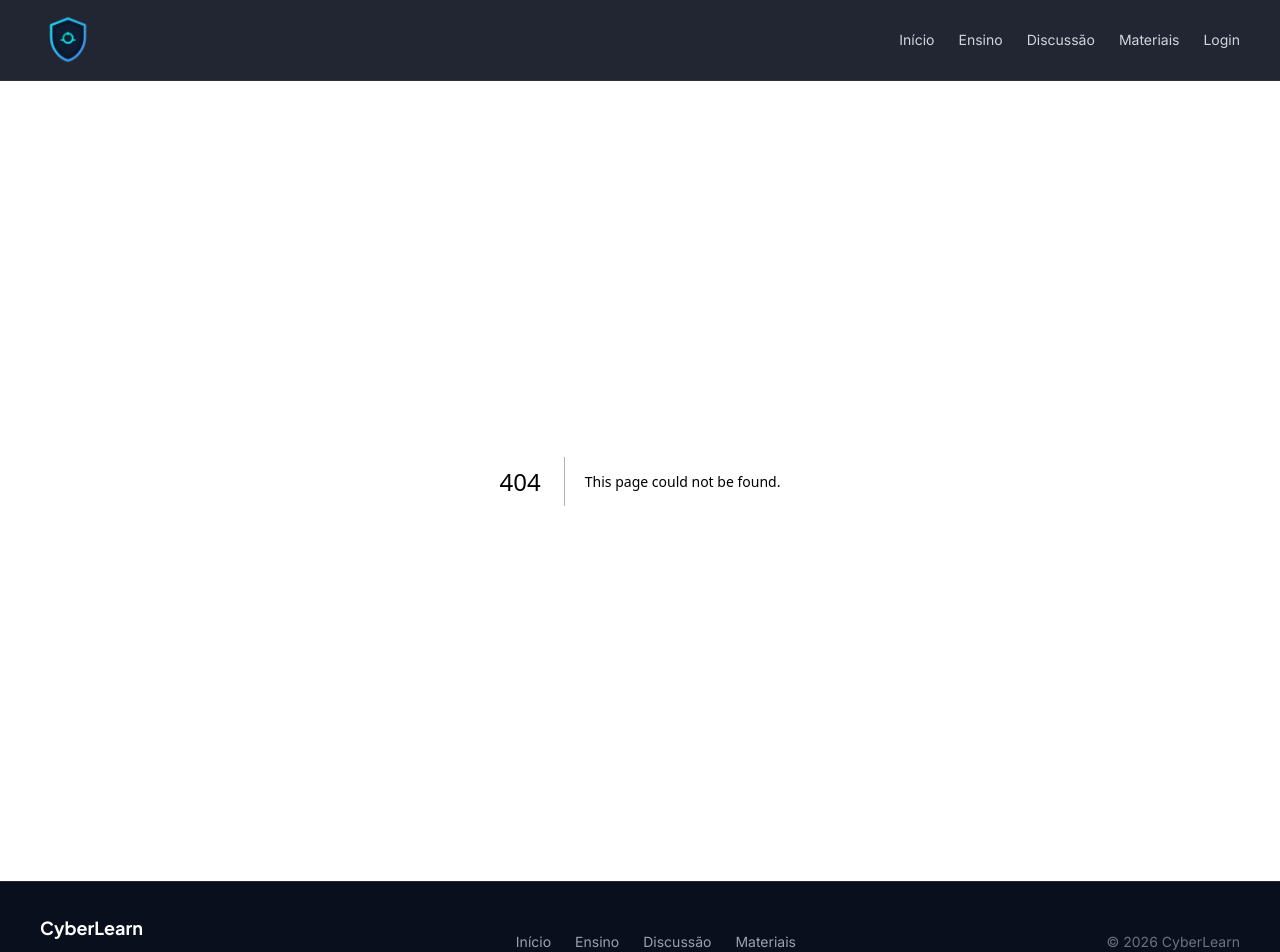
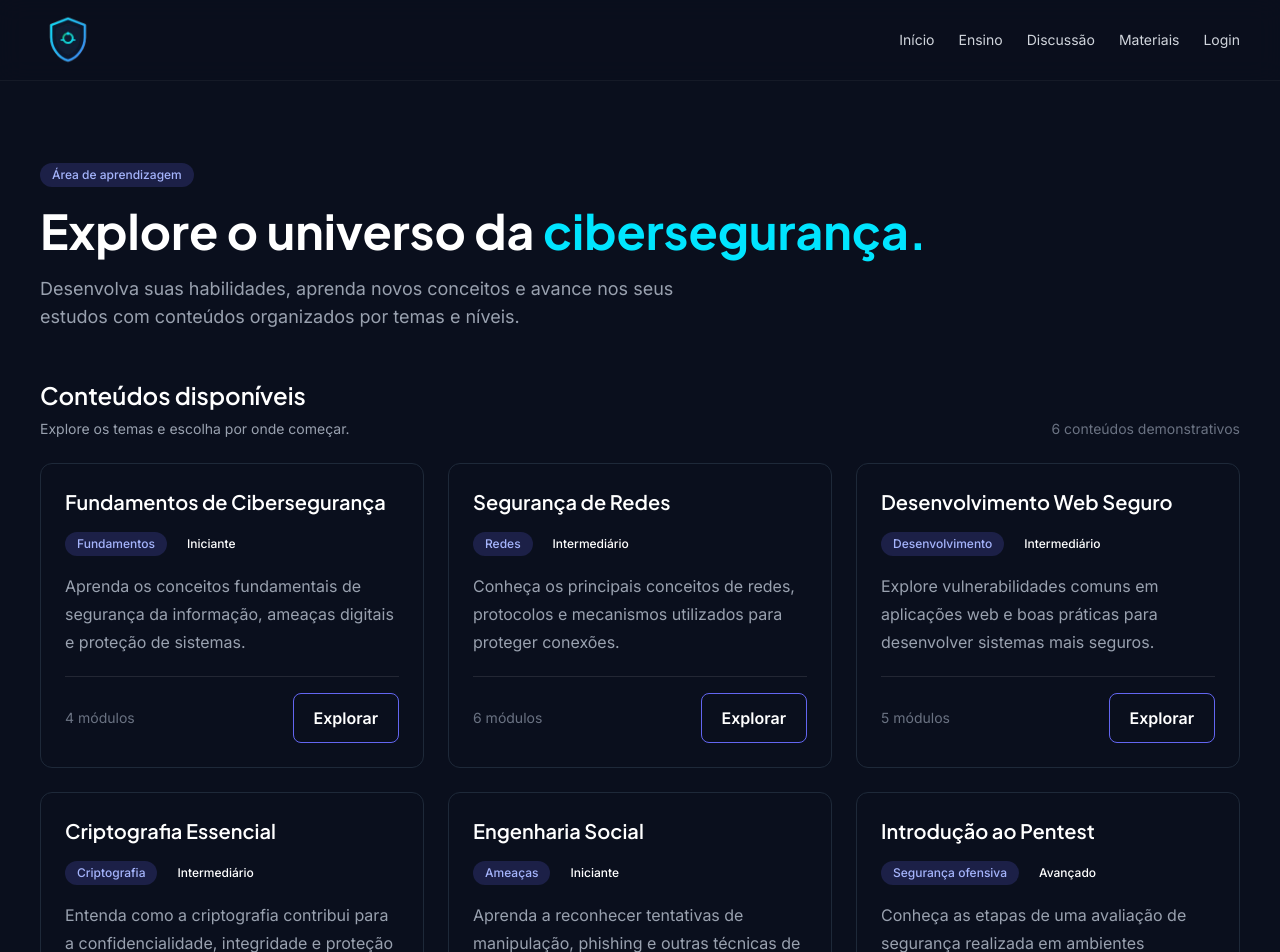
Before and after one commit to tkaoribruna/Certificadora-Identitaria, a Next.js app in the folder frontend/: page /ensino in a window 1280 px wide. Before the commit this address had no page. Shown: the top 952 px of the page. Built offline with nearby package versions, Linux system fonts and the light colour scheme.

Commit message:
feat(frontend): adiciona pagina de ensino

```diff
--- /dev/null
+++ b/frontend/app/ensino/page.tsx
@@ -0,0 +1,142 @@
+"use client";
+
+import { Container } from "@/components/Container";
+import { Badge } from "@/components/Badge";
+import { Card } from "@/components/Card";
+import { Button } from "@/components/Button";
+
+const cursos = [
+  {
+    titulo: "Fundamentos de Cibersegurança",
+    descricao:
+      "Aprenda os conceitos fundamentais de segurança da informação, ameaças digitais e proteção de sistemas.",
+    categoria: "Fundamentos",
+    nivel: "Iniciante",
+    duracao: "4 módulos",
+  },
+  {
+    titulo: "Segurança de Redes",
+    descricao:
+      "Conheça os principais conceitos de redes, protocolos e mecanismos utilizados para proteger conexões.",
+    categoria: "Redes",
+    nivel: "Intermediário",
+    duracao: "6 módulos",
+  },
+  {
+    titulo: "Desenvolvimento Web Seguro",
+    descricao:
+      "Explore vulnerabilidades comuns em aplicações web e boas práticas para desenvolver sistemas mais seguros.",
+    categoria: "Desenvolvimento",
+    nivel: "Intermediário",
+    duracao: "5 módulos",
+  },
+  {
+    titulo: "Criptografia Essencial",
+    descricao:
+      "Entenda como a criptografia contribui para a confidencialidade, integridade e proteção dos dados.",
+    categoria: "Criptografia",
+    nivel: "Intermediário",
+    duracao: "4 módulos",
+  },
+  {
+    titulo: "Engenharia Social",
+    descricao:
+      "Aprenda a reconhecer tentativas de manipulação, phishing e outras técnicas de engenharia social.",
+    categoria: "Ameaças",
+    nivel: "Iniciante",
+    duracao: "3 módulos",
+  },
+  {
+    titulo: "Introdução ao Pentest",
+    descricao:
+      "Conheça as etapas de uma avaliação de segurança realizada em ambientes autorizados.",
+    categoria: "Segurança ofensiva",
+    nivel: "Avançado",
+    duracao: "7 módulos",
+  },
+];
+
+export default function EnsinoPage() {
+  return (
+    <main className="flex-1 py-16 sm:py-20">
+      <Container>
+        <section className="mb-12">
+          <Badge variante="primario">Área de aprendizagem</Badge>
+
+          <h1 className="mt-5 font-heading text-3xl font-bold text-white sm:text-5xl">
+            Explore o universo da{" "}
+            <span className="text-[#00E5FF]">cibersegurança.</span>
+          </h1>
+
+          <p className="mt-5 max-w-2xl text-base leading-7 text-gray-400 sm:text-lg">
+            Desenvolva suas habilidades, aprenda novos conceitos e avance
+            nos seus estudos com conteúdos organizados por temas e níveis.
+          </p>
+        </section>
+
+        <section>
+          <div className="mb-6 flex flex-col gap-2 sm:flex-row sm:items-end sm:justify-between">
+            <div>
+              <h2 className="font-heading text-2xl font-semibold text-white">
+                Conteúdos disponíveis
+              </h2>
+              <p className="mt-2 text-sm text-gray-400">
+                Explore os temas e escolha por onde começar.
+              </p>
+            </div>
+
+            <span className="text-sm text-gray-500">
+              {cursos.length} conteúdos demonstrativos
+            </span>
+          </div>
+
+          <div className="grid gap-6 md:grid-cols-2 xl:grid-cols-3">
+            {cursos.map((curso) => (
+              <Card key={curso.titulo} titulo={curso.titulo}>
+                <div className="flex flex-wrap gap-2">
+                  <Badge variante="primario">{curso.categoria}</Badge>
+                  <Badge variante="neutro">{curso.nivel}</Badge>
+                </div>
+
+                <p className="mt-4 min-h-20 leading-7 text-gray-400">
+                  {curso.descricao}
+                </p>
+
+                <div className="mt-5 flex items-center justify-between border-t border-white/10 pt-4">
+                  <span className="text-sm text-gray-500">
+                    {curso.duracao}
+                  </span>
+
+                  <Button
+                    texto="Explorar"
+                    variante="secundario"
+                    onClick={() =>
+                      alert(
+                        "Este conteúdo é demonstrativo. O acesso será implementado nas próximas etapas."
+                      )
+                    }
+                  />
+                </div>
+              </Card>
+            ))}
+          </div>
+        </section>
+
+        <section className="mt-16 rounded-2xl border border-[#00E5FF]/20 bg-[#00E5FF]/5 p-6 sm:p-8">
+          <h2 className="font-heading text-xl font-semibold text-white sm:text-2xl">
+            Aprender também é compartilhar.
+          </h2>
+
+          <p className="mt-3 max-w-2xl leading-7 text-gray-400">
+            Amplie seus conhecimentos participando de discussões e trocando
+            experiências com a comunidade CyberLearn.
+          </p>
+
+          <div className="mt-6">
+            <Button texto="Ir para discussões" href="/discussao" />
+          </div>
+        </section>
+      </Container>
+    </main>
+  );
+}
```
